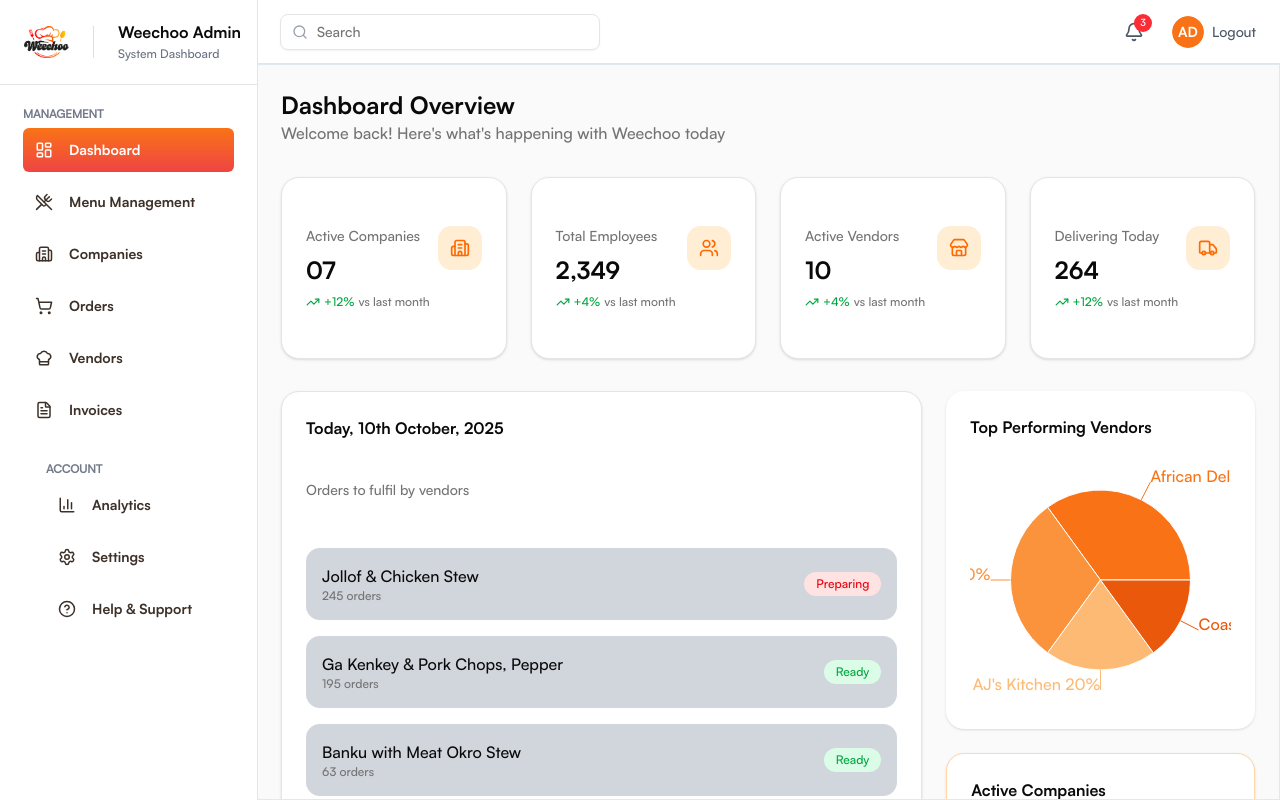
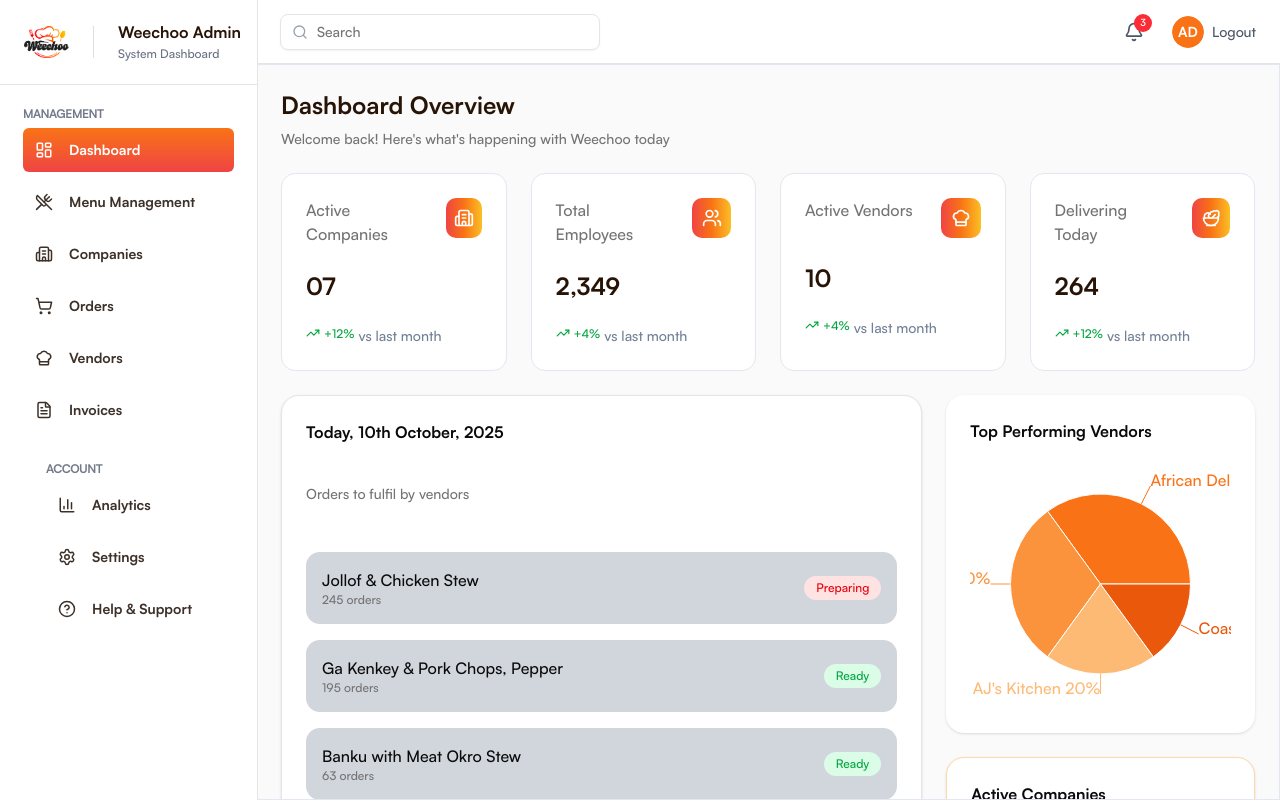
Before and after one commit to weechoo/WeechooFrontend, a Next.js app: page /weechoo-admin in a window 1280 px wide. Built offline with nearby package versions, Linux system fonts and the light colour scheme.

Commit message:
add kpi cards

```diff
--- a/src/app/(protected)/components/dashboard/StatCard.tsx
+++ b/src/app/(protected)/components/dashboard/StatCard.tsx
@@ -9,36 +9,46 @@
   loading?: boolean;
 };
 
-export function StatCard({
+export const StatCard = ({
   title,
   value,
   icon: Icon,
   percentage,
   loading,
-}: Props) {
+}: Props) => {
   return (
-    <Card className="rounded-2xl border shadow-sm">
-      <CardContent className="p-6 flex justify-between items-start">
-        <div>
-          <p className="text-sm text-muted-foreground">{title}</p>
+    <Card className="rounded-xl border-[0.6px] border-[#E2E8F0] shadow-none">
+      <CardContent className="flex flex-col gap-4 px-6">
+        <div className="flex justify-between gap-6">
+          <p className="text-base text-neutral-100 font-normal">{title}</p>
 
-          {loading ? (
-            <div className="h-7 w-20 bg-muted animate-pulse rounded mt-2" />
-          ) : (
-            <h3 className="text-2xl font-bold mt-2">{value}</h3>
-          )}
-
-          <div className="flex items-center gap-1 text-green-600 text-xs mt-2">
-            <TrendingUp size={14} />
-            <span>{percentage}</span>
-            <span className="text-muted-foreground">vs last month</span>
+          <div
+            style={{
+              background:
+                "linear-gradient(90deg, #ef4444 0%, #f97316 50%, #fbbf24 100%)",
+            }}
+            className="rounded-lg h-10 w-10 flex flex-col items-center justify-center"
+          >
+            <Icon className="text-white" size={20} />
           </div>
         </div>
 
-        <div className="bg-orange-100 p-3 rounded-xl">
-          <Icon className="text-orange-500" size={20} />
+        {loading ? (
+          <div className="h-7 w-20 bg-muted animate-pulse rounded mt-2" />
+        ) : (
+          <h3 className="text-2xl text-neutral-black font-bold mt-2">
+            {value}
+          </h3>
+        )}
+
+        <div className="flex gap-1 text-[#00A63E] text-xs mt-2">
+          <TrendingUp size={14} />
+          <span>{percentage}</span>
+          <span className="text-[#718096] text-sm font-medium leading-5">
+            vs last month
+          </span>
         </div>
       </CardContent>
     </Card>
   );
-}
+};
--- a/src/app/(protected)/components/sidebar/Sidebar.tsx
+++ b/src/app/(protected)/components/sidebar/Sidebar.tsx
@@ -32,7 +32,9 @@
         <div className="h-8 border-l border-[#DFDFDF]" />
 
         <div className="flex flex-col gap-2 whitespace-nowrap">
-          <h2 className="font-bold text-base leading-[100%]">Weechoo Admin</h2>
+          <h2 className="font-bold text-base leading-[100%] text-neutral-black">
+            Weechoo Admin
+          </h2>
           <p className="text-xs leading-none font-normal text-[#6A7282]">
             System Dashboard
           </p>
--- a/src/app/(protected)/weechoo-admin/page.tsx
+++ b/src/app/(protected)/weechoo-admin/page.tsx
@@ -1,6 +1,6 @@
 "use client";
 
-import { Building2, Users, Store, Truck } from "lucide-react";
+import { Building2, Users, ChefHat, Salad } from "lucide-react";
 import { StatCard } from "../components/dashboard/StatCard";
 import { OrdersToFulfill } from "../components/dashboard/OrdersToFulfill";
 import { VendorsPieChart } from "../components/dashboard/VendorsPieChart";
@@ -9,10 +9,12 @@
 
 export default function WeechooAdminDashboard() {
   return (
-    <div className="space-y-8">
-      <div>
-        <h1 className="text-2xl font-bold">Dashboard Overview</h1>
-        <p className="text-muted-foreground">
+    <div className="flex flex-col gap-6">
+      <div className="flex flex-col gap-2">
+        <h1 className="text-2xl font-bold text-neutral-black">
+          Dashboard Overview
+        </h1>
+        <p className="text-neutral-100 text-sm font-normal">
           Welcome back! Here&apos;s what&apos;s happening with Weechoo today
         </p>
       </div>
@@ -34,13 +36,13 @@
         <StatCard
           title="Active Vendors"
           value="10"
-          icon={Store}
+          icon={ChefHat}
           percentage="+4%"
         />
         <StatCard
           title="Delivering Today"
           value="264"
-          icon={Truck}
+          icon={Salad}
           percentage="+12%"
         />
       </div>
--- a/src/app/globals.css
+++ b/src/app/globals.css
@@ -21,7 +21,8 @@
   --color-primary-100: #f97316;
   --color-neutral-100: #737373;
   --color-neutral-200: #0a0a0a;
-  --color-neutral-300: #271406;
+  /* --color-neutral-300: #271406; */
+  --color-neutral-black: #271406;
   --color-slate-200: #e2e8f0;
   --color-gray-100: #737b8b;
   --color-gray-700: #4a5565;
```
Also changed, not shown: src/components/ui/card.tsx (+13 -13 lines).
